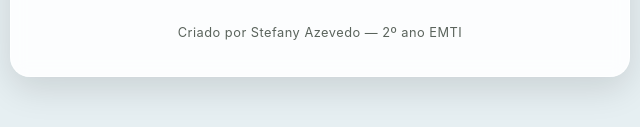
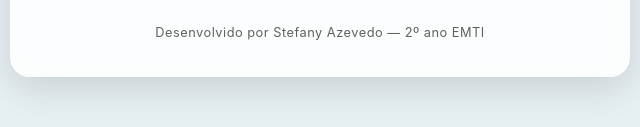
Before and after one commit to stefany9719473-dotcom/oque-felicidade, a plain HTML site: page pagina2.html in a window 1280 px wide. Shown: the part 670-797 px from the top of the page, 320-960 px from the left. Drawn offline with Linux system fonts and the light colour scheme.

Commit message:
Update footer text from 'Criado' to 'Desenvolvido'

```diff
--- a/pagina2.html
+++ b/pagina2.html
@@ -143,7 +143,7 @@
         </nav>
 
         <footer class="credits">
-            Criado por Stefany Azevedo — 2º ano EMTI
+            Desenvolvido por Stefany Azevedo — 2º ano EMTI
         </footer>
     </main>
 
```
